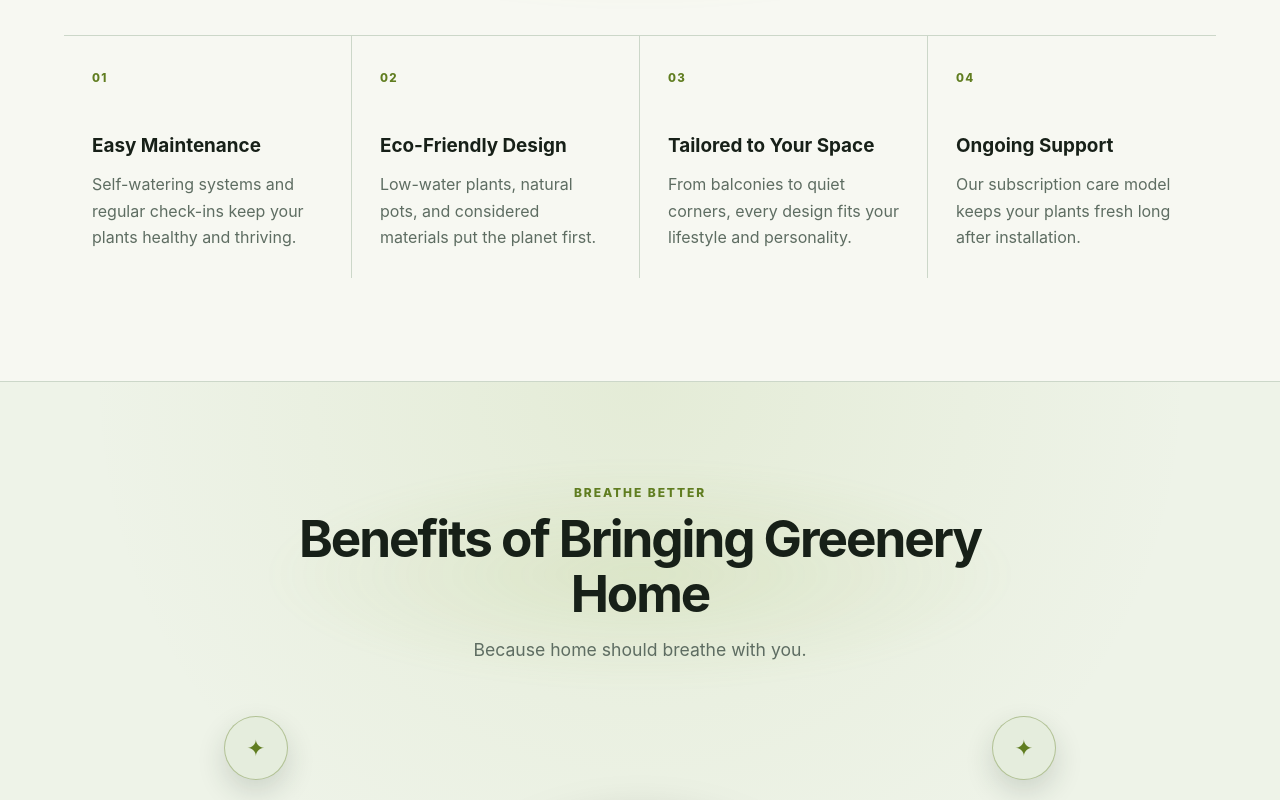
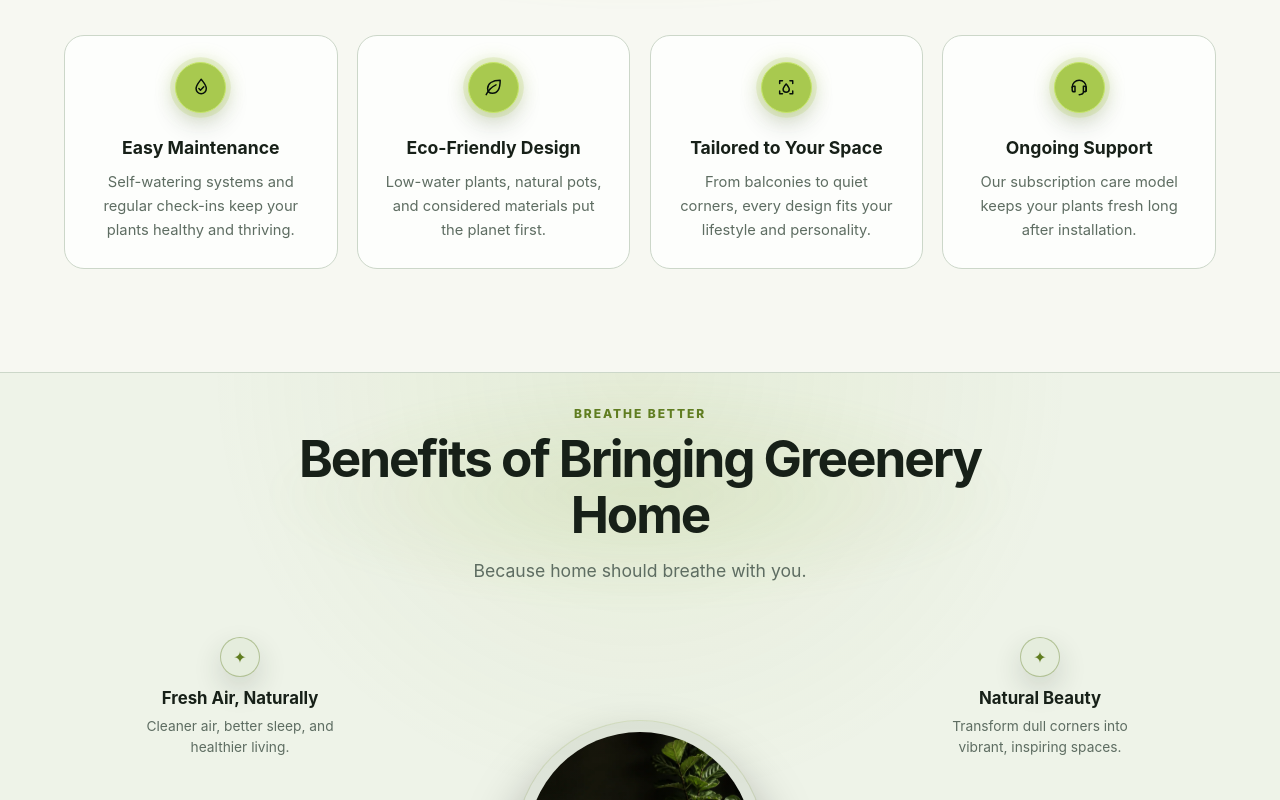
Before and after one commit to kumarnaidu007/mygreenheaven, a React (Vite) app: page / in a window 1280 px wide. Shown: the part 1100-1900 px from the top of the page. Built offline with nearby package versions, Linux system fonts and the light colour scheme; no server answers.

Commit message:
Refine the why-choose and benefits sections for consistent branding.
Replace the numbered why-choose list with highlighted icon cards and scale the
benefits layout to the viewport so both sections follow the shared heading system.

Co-authored-by: Cursor <cursoragent@cursor.com>

```diff
--- a/src/features/home/components/HomeContent/HomeContent.jsx
+++ b/src/features/home/components/HomeContent/HomeContent.jsx
@@ -9,21 +9,25 @@ import styles from './HomeContent.module.css'
 
 const reasons = [
   {
+    icon: 'care',
     title: 'Easy Maintenance',
     description:
       'Self-watering systems and regular check-ins keep your plants healthy and thriving.',
   },
   {
+    icon: 'eco',
     title: 'Eco-Friendly Design',
     description:
       'Low-water plants, natural pots, and considered materials put the planet first.',
   },
   {
+    icon: 'tailored',
     title: 'Tailored to Your Space',
     description:
       'From balconies to quiet corners, every design fits your lifestyle and personality.',
   },
   {
+    icon: 'support',
     title: 'Ongoing Support',
     description:
       'Our subscription care model keeps your plants fresh long after installation.',
@@ -93,6 +97,41 @@ const products = [
 
 const seeds = ['Tomato', 'Cucumber', 'Basil', 'Marigold', 'Spinach']
 
+function ReasonIcon({ type }) {
+  const paths = {
+    care: (
+      <>
+        <path d="M12 3.5C9 7.3 6.5 10 6.5 13.5a5.5 5.5 0 0 0 11 0C17.5 10 15 7.3 12 3.5Z" />
+        <path d="m9.5 13.5 1.7 1.7 3.6-3.7" />
+      </>
+    ),
+    eco: (
+      <>
+        <path d="M19.5 4.5C11 4.5 6 8.1 6 13.4c0 3.1 2.2 5.1 5.2 5.1 5.2 0 8.3-5 8.3-14Z" />
+        <path d="M4.5 20c2.2-4.8 5.8-8.2 10.5-10.5" />
+      </>
+    ),
+    tailored: (
+      <>
+        <path d="M5 8V5h3M16 5h3v3M19 16v3h-3M8 19H5v-3" />
+        <path d="M12 8.5c-2.1 2.5-3.3 4-3.3 5.7a3.3 3.3 0 0 0 6.6 0c0-1.7-1.2-3.2-3.3-5.7Z" />
+      </>
+    ),
+    support: (
+      <>
+        <path d="M4.5 12a7.5 7.5 0 0 1 15 0v4" />
+        <path d="M4.5 12v3a2 2 0 0 0 2 2h1v-6h-1a2 2 0 0 0-2 1ZM19.5 12v3a2 2 0 0 1-2 2h-1v-6h1a2 2 0 0 1 2 1ZM16.5 17c0 2-1.5 3-4.5 3" />
+      </>
+    ),
+  }
+
+  return (
+    <svg viewBox="0 0 24 24" aria-hidden="true">
+      {paths[type]}
+    </svg>
+  )
+}
+
 function SectionHeading({ eyebrow, title, description, centered = false }) {
   return (
     <header className={`${styles.sectionHeading} ${centered ? styles.centered : ''}`}>
@@ -114,9 +153,11 @@ export function HomeContent() {
           centered
         />
         <div className={styles.reasonGrid}>
-          {reasons.map((reason, index) => (
+          {reasons.map((reason) => (
             <article key={reason.title} className={styles.reason}>
-              <span>{String(index + 1).padStart(2, '0')}</span>
+              <span className={styles.reasonIcon}>
+                <ReasonIcon type={reason.icon} />
+              </span>
               <h3>{reason.title}</h3>
               <p>{reason.description}</p>
             </article>
--- a/src/features/home/components/HomeContent/HomeContent.module.css
+++ b/src/features/home/components/HomeContent/HomeContent.module.css
@@ -68,20 +68,70 @@
 .reasonGrid {
   display: grid;
   grid-template-columns: repeat(4, minmax(0, 1fr));
+  gap: clamp(0.8rem, 1.5vw, 1.25rem);
 }
 
 .reason {
-  min-height: 15rem;
-  padding: 1.75rem;
-  border-top: 1px solid var(--color-border);
-  border-right: 1px solid var(--color-border);
+  position: relative;
+  min-height: 13rem;
+  overflow: hidden;
+  padding: clamp(1.35rem, 2vw, 1.75rem);
+  border: 1px solid var(--color-border);
+  border-radius: 1.25rem;
+  background: color-mix(in srgb, var(--color-surface) 82%, transparent);
+  transition:
+    border-color 180ms ease,
+    box-shadow 180ms ease,
+    transform 180ms ease;
 }
 
-.reason:last-child {
-  border-right: 0;
+.reason::after {
+  position: absolute;
+  inset: auto 1.5rem 0;
+  height: 2px;
+  border-radius: 999px;
+  background: linear-gradient(90deg, transparent, var(--color-primary), transparent);
+  opacity: 0;
+  content: '';
+  transition: opacity 180ms ease;
 }
 
-.reason > span,
+.reason:hover {
+  border-color: color-mix(in srgb, var(--color-primary) 48%, var(--color-border));
+  box-shadow: 0 1rem 2.5rem var(--color-shadow);
+  transform: translateY(-0.3rem);
+}
+
+.reason:hover::after {
+  opacity: 1;
+}
+
+.reasonIcon {
+  width: 3.2rem;
+  height: 3.2rem;
+  display: grid;
+  place-items: center;
+  margin-inline: auto;
+  border: 1px solid #c5e568;
+  border-radius: 50%;
+  color: #07100b;
+  background: #a8c94f;
+  box-shadow:
+    0 0 0 0.3rem color-mix(in srgb, #a8c94f 20%, transparent),
+    0 0 1.2rem color-mix(in srgb, #a8c94f 38%, transparent),
+    0 0.75rem 1.5rem var(--color-shadow);
+}
+
+.reasonIcon svg {
+  width: 1.4rem;
+  height: 1.4rem;
+  fill: none;
+  stroke: currentColor;
+  stroke-linecap: round;
+  stroke-linejoin: round;
+  stroke-width: 1.6;
+}
+
 .giftOptions article > span {
   color: var(--color-primary);
   font-size: 0.72rem;
@@ -90,17 +140,26 @@
 }
 
 .reason h3 {
-  margin: 2.75rem 0 0.65rem;
-  font-size: 1.18rem;
+  margin: 1.5rem 0 0.6rem;
+  font-size: 1.1rem;
+  line-height: 1.3;
+  text-align: center;
 }
 
 .reason p {
   margin: 0;
   color: var(--color-muted);
+  font-size: 0.92rem;
   line-height: 1.65;
+  text-align: center;
 }
 
 .softSection {
+  min-height: calc(100svh - 6.75rem);
+  display: flex;
+  flex-direction: column;
+  justify-content: center;
+  padding-block: clamp(1.75rem, 4svh, 3.5rem);
   background:
     radial-gradient(circle at 50% 0%, rgb(140 171 62 / 10%), transparent 45%),
     var(--color-surface-alt);
@@ -108,8 +167,10 @@
 
 .benefitOrbit {
   position: relative;
+  width: 100%;
   max-width: 64rem;
-  min-height: 38rem;
+  height: clamp(20rem, 52svh, 27rem);
+  min-height: 20rem;
   margin: 0 auto;
 }
 
@@ -119,11 +180,11 @@
   display: grid;
   grid-template-columns: repeat(2, minmax(0, 1fr));
   align-content: space-between;
-  row-gap: 15rem;
+  row-gap: 9rem;
 }
 
 .benefitGrid article {
-  width: min(16rem, 100%);
+  width: min(14rem, 100%);
   text-align: center;
 }
 
@@ -133,34 +194,34 @@
 
 .benefitGrid article > span {
   display: inline-grid;
-  width: 4rem;
-  height: 4rem;
+  width: clamp(2.25rem, 5svh, 2.75rem);
+  height: clamp(2.25rem, 5svh, 2.75rem);
   place-items: center;
   border: 1px solid color-mix(in srgb, var(--color-primary) 38%, transparent);
   border-radius: 50%;
   color: var(--color-primary);
   background: var(--color-surface-strong);
   box-shadow: 0 0.75rem 1.8rem var(--color-shadow);
-  font-size: 1.4rem;
+  font-size: 1rem;
 }
 
 .benefitGrid h3 {
-  margin: 1rem 0 0.45rem;
-  font-size: 1.1rem;
+  margin: clamp(0.55rem, 1.2svh, 0.8rem) 0 0.3rem;
+  font-size: clamp(0.9rem, 1.4vw, 1.05rem);
 }
 
 .benefitGrid p {
   margin: 0;
   color: var(--color-muted);
-  font-size: 0.9rem;
-  line-height: 1.6;
+  font-size: clamp(0.76rem, 1.1vw, 0.86rem);
+  line-height: 1.5;
 }
 
 .benefitVisual {
   position: absolute;
   top: 50%;
   left: 50%;
-  width: clamp(18rem, 34vw, 27rem);
+  width: clamp(12rem, min(25vw, 31svh), 17rem);
   aspect-ratio: 1;
   overflow: hidden;
   border: 0.7rem solid var(--color-control-hover);
@@ -609,16 +670,9 @@
     grid-template-columns: repeat(2, minmax(0, 1fr));
   }
 
-  .reason:nth-child(2) {
-    border-right: 0;
-  }
-
-  .reason:nth-child(-n + 2) {
-    border-bottom: 1px solid var(--color-border);
-  }
-
   .benefitOrbit {
-    min-height: 34rem;
+    height: clamp(20rem, 50svh, 25rem);
+    min-height: 20rem;
   }
 
   .benefitGrid article {
@@ -626,7 +680,7 @@
   }
 
   .benefitVisual {
-    width: 18rem;
+    width: clamp(12rem, min(27vw, 29svh), 15rem);
   }
 
   .blogGrid {
@@ -639,13 +693,18 @@
     padding-inline: clamp(1.25rem, 5vw, 2.5rem);
   }
 
+  .softSection {
+    min-height: auto;
+  }
+
   .productGrid {
     grid-template-columns: 1fr;
   }
 
   .benefitOrbit {
+    height: auto;
     min-height: auto;
-    padding-top: 21rem;
+    padding-top: clamp(14rem, 42vw, 17rem);
   }
 
   .benefitGrid {
@@ -662,7 +721,7 @@
 
   .benefitVisual {
     top: 0;
-    width: 18rem;
+    width: clamp(12rem, 36vw, 14.5rem);
     transform: translateX(-50%);
   }
 
@@ -716,16 +775,8 @@
     width: min(100%, 22rem);
   }
 
-  .reason,
-  .reason:nth-child(2),
-  .reason:last-child {
+  .reason {
     min-height: auto;
-    border-right: 0;
-    border-bottom: 1px solid var(--color-border);
-  }
-
-  .reason h3 {
-    margin-top: 1.5rem;
   }
 
   .splitCards article {
@@ -769,6 +820,14 @@
 }
 
 @media (prefers-reduced-motion: reduce) {
+  .reason {
+    transition: none;
+  }
+
+  .reason:hover {
+    transform: none;
+  }
+
   .productCard img {
     transition: none;
   }
```
